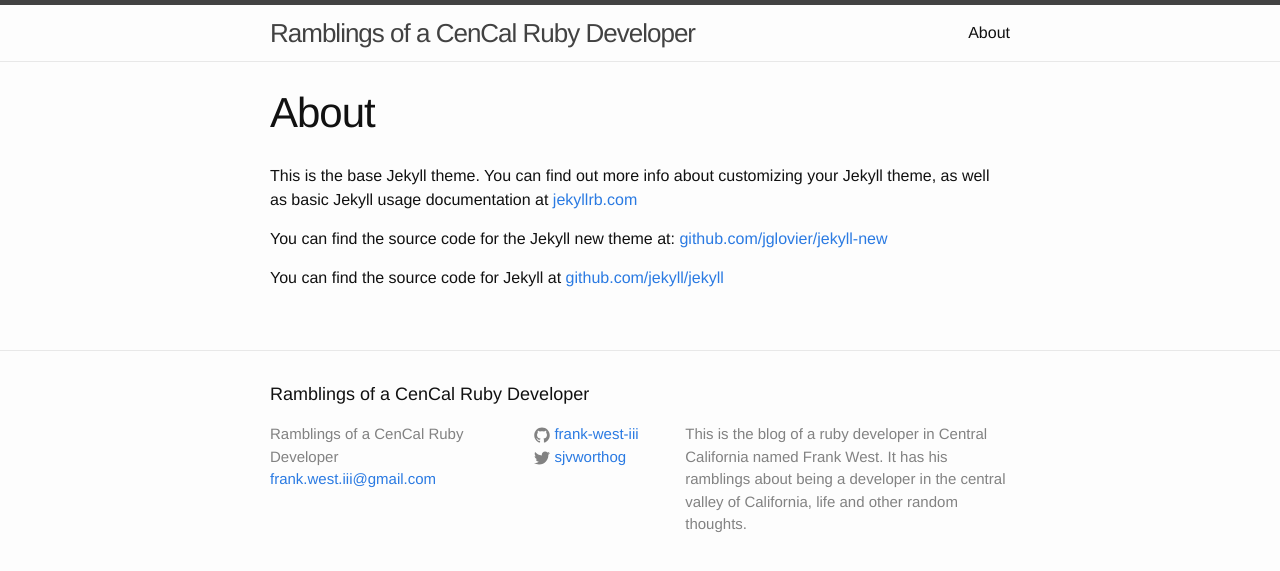
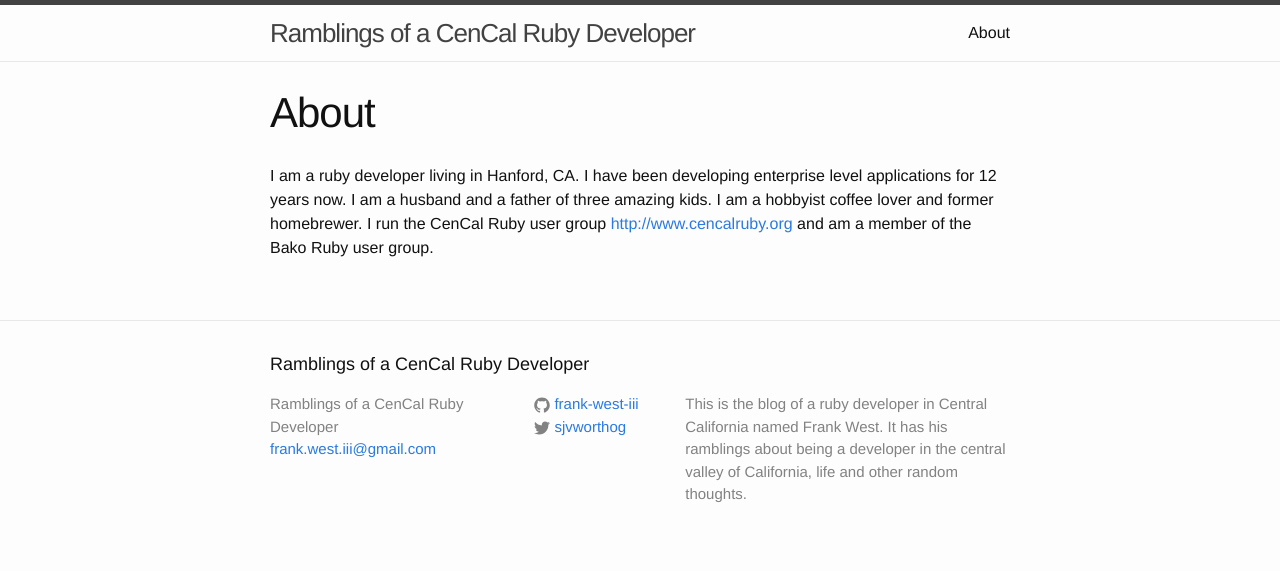
Before and after one commit to frank-west-iii/frank-west-iii.github.io, a Jekyll site: the page built from about.md, in a window 1280 px wide. Shown: the top 571 px of the page. Built offline with Jekyll 4.4.1, drawn with Linux system fonts in a browser that asks for light colours.

Commit message:
Updated about page

```diff
--- a/about.md
+++ b/about.md
@@ -4,8 +4,8 @@ title: About
 permalink: /about/
 ---
 
-This is the base Jekyll theme. You can find out more info about customizing your Jekyll theme, as well as basic Jekyll usage documentation at [jekyllrb.com](http://jekyllrb.com/)
-
-You can find the source code for the Jekyll new theme at: [github.com/jglovier/jekyll-new](https://github.com/jglovier/jekyll-new)
-
-You can find the source code for Jekyll at [github.com/jekyll/jekyll](https://github.com/jekyll/jekyll)
+I am a ruby developer living in Hanford, CA. I have been developing enterprise
+level applications for 12 years now. I am a husband and a father of three
+amazing kids. I am a hobbyist coffee lover and former homebrewer. I run the
+CenCal Ruby user group <http://www.cencalruby.org> and am a member of the Bako
+Ruby user group.
```
